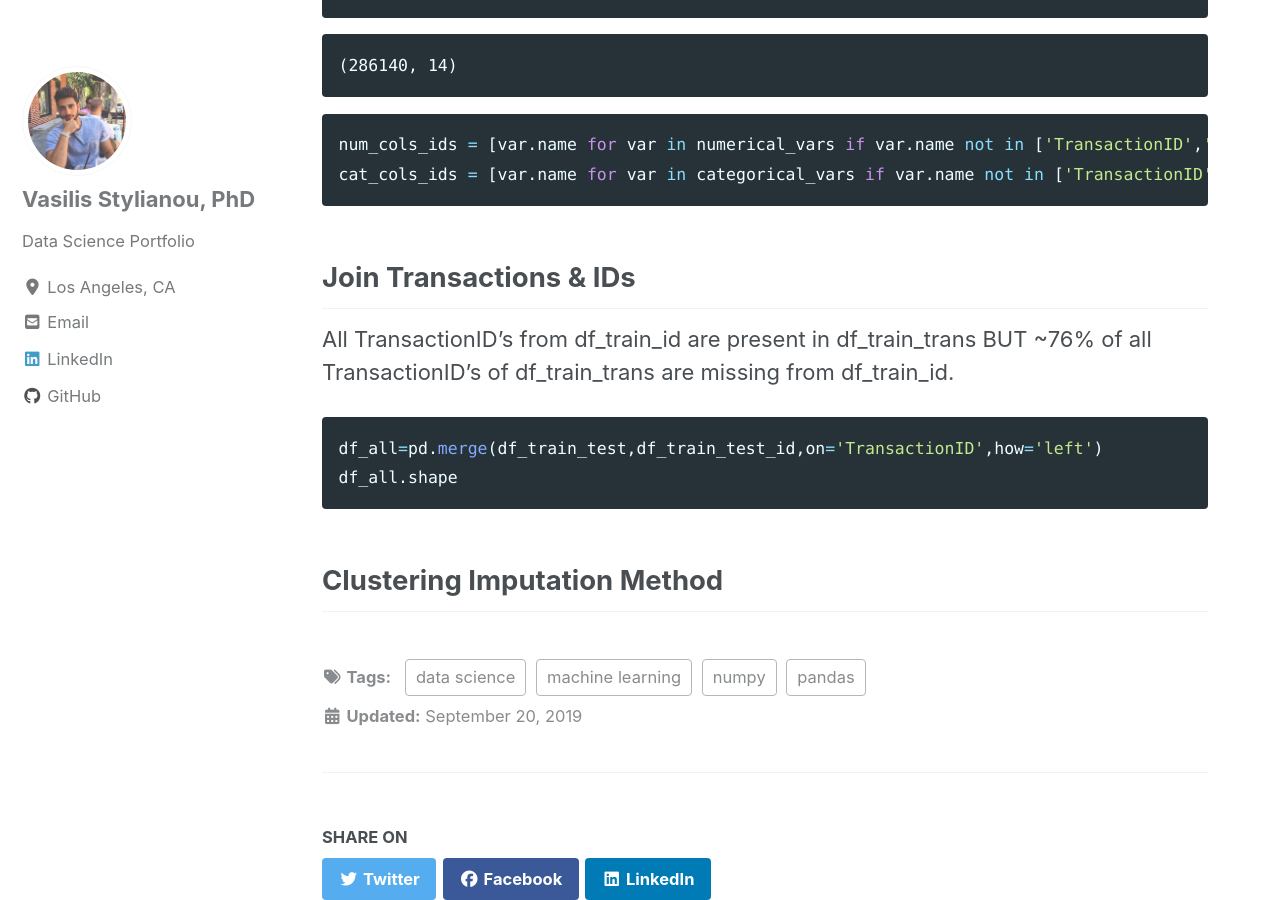
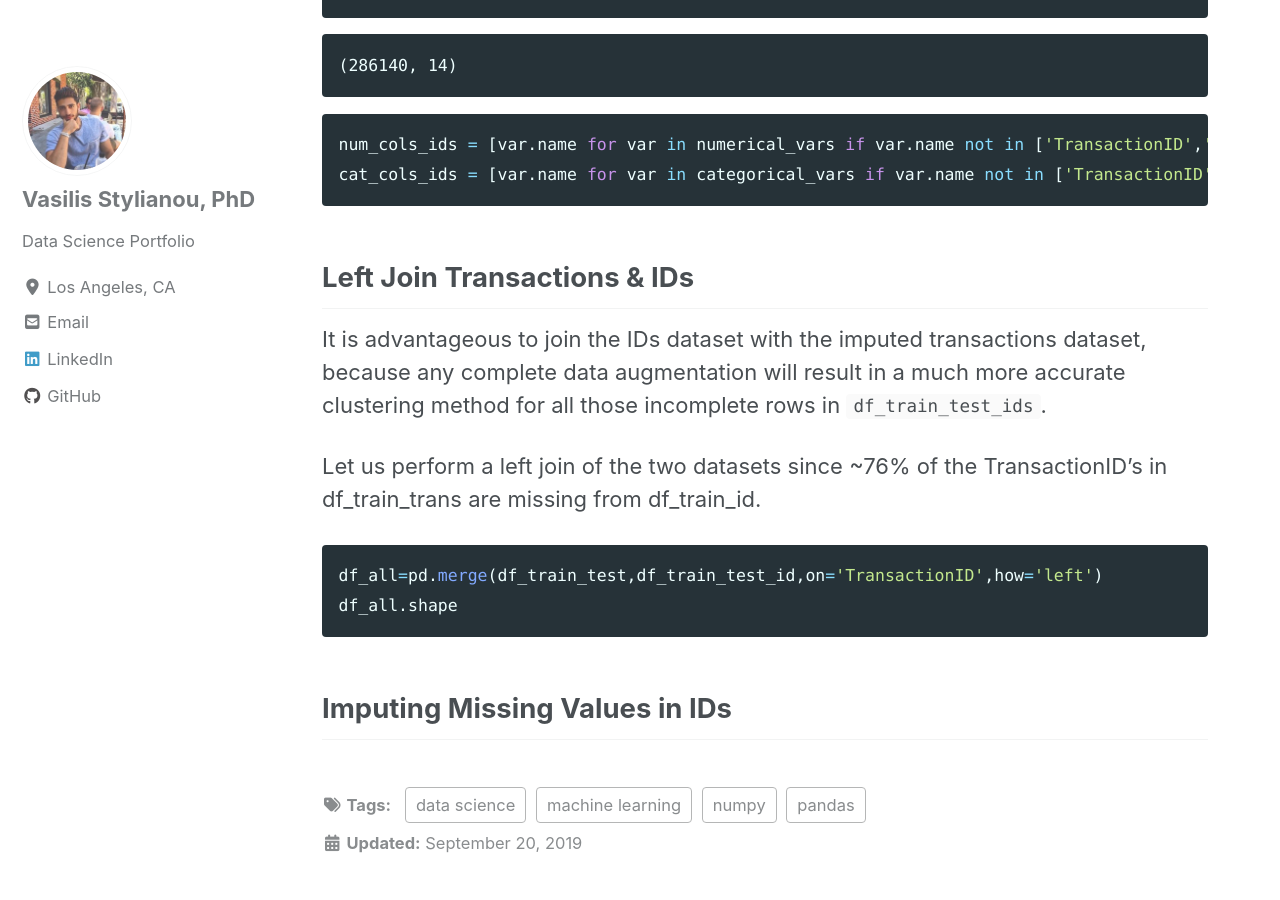
Before and after one commit to vasilis-stylianou/vasilis-stylianou.github.io, a Jekyll site: the page built from _posts/2019-09-20-ML_Kaggle_Part1.md, in a window 1280 px wide and 900 px high, scrolled down 10663 px. Built offline with Jekyll 4.4.1, drawn with Linux system fonts in a browser that asks for light colours; cached includes are drawn as plain includes; nearby versions of some CDN libraries.

Commit message:
Update 2019-09-20-ML_Kaggle_Part1.md

````diff
--- a/_posts/2019-09-20-ML_Kaggle_Part1.md
+++ b/_posts/2019-09-20-ML_Kaggle_Part1.md
@@ -3129,12 +3129,13 @@ num_cols_ids = [var.name for var in numerical_vars if var.name not in ['Transact
 cat_cols_ids = [var.name for var in categorical_vars if var.name not in ['TransactionID','isFraud']]
 ```
 
-## Join Transactions & IDs
-
-All TransactionID's from df_train_id are present in df_train_trans BUT ~76% of all TransactionID's of df_train_trans are missing from df_train_id.
-
+## Left Join Transactions & IDs
+It is advantageous to join the IDs dataset with the imputed transactions dataset, because any complete data augmentation will result in a much more accurate clustering method for all those incomplete rows in  ```df_train_test_ids```.
+
+Let us perform a left join of the two datasets since ~76% of the TransactionID's in df_train_trans are missing from df_train_id.
 ```python
 df_all=pd.merge(df_train_test,df_train_test_id,on='TransactionID',how='left')
 df_all.shape
 ```
-## Clustering Imputation Method
+
+## Imputing Missing Values in IDs
````
